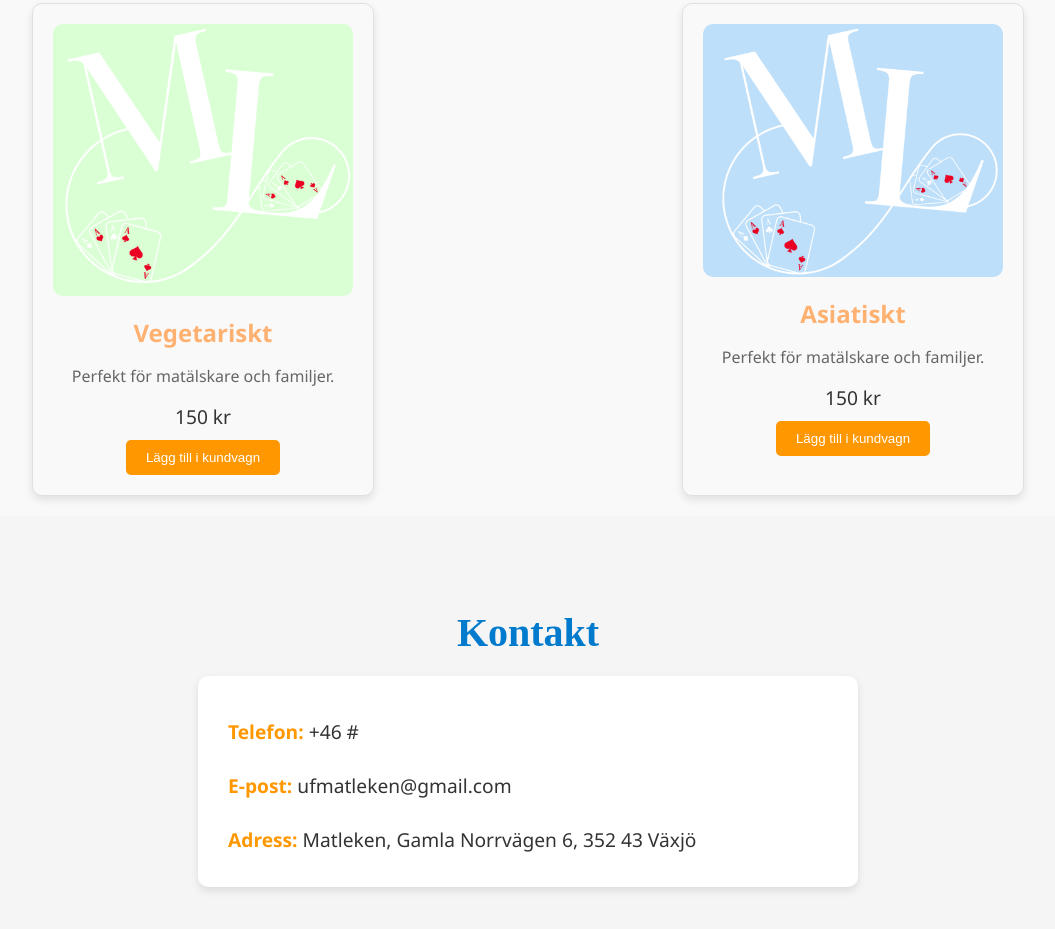
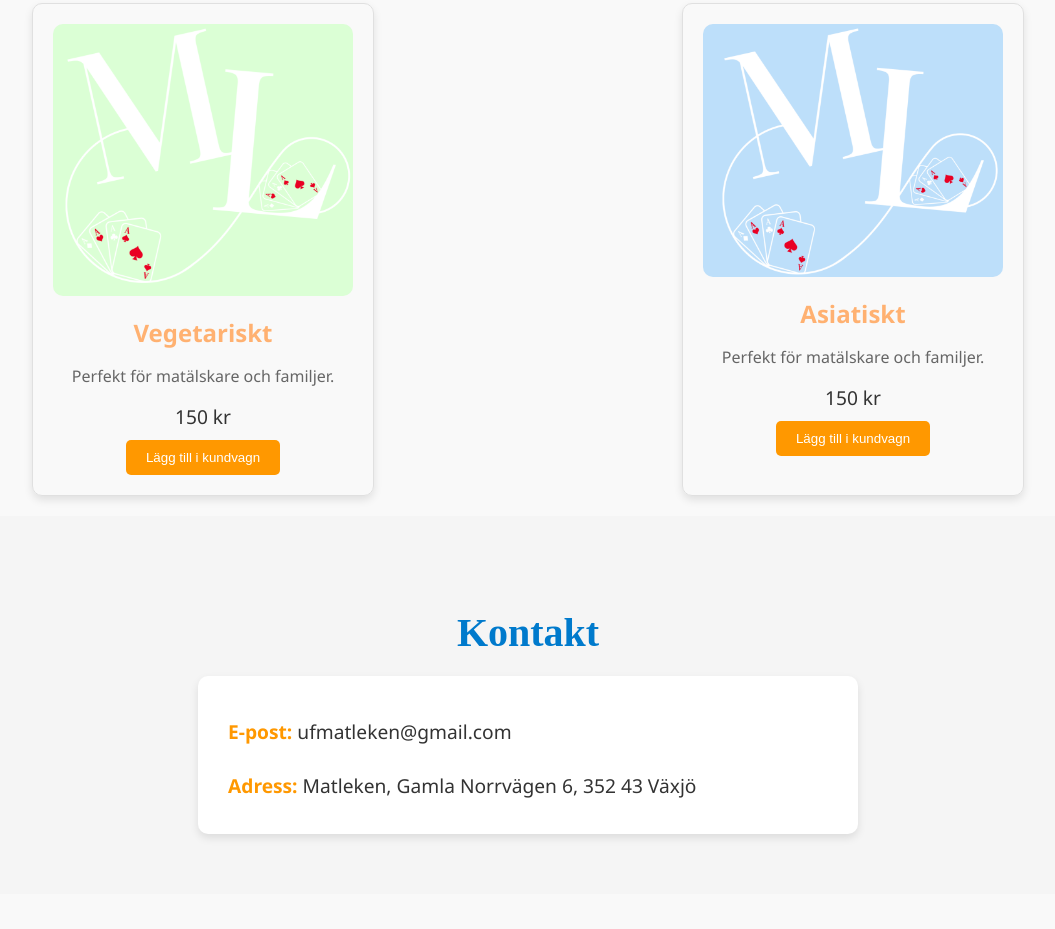
Before and after one commit to MatlekenUF/MatlekenUF, a plain HTML site: page index.html in a window 1280 px wide. Shown: the part 1632-2561 px from the top of the page, without its empty margins (112-1167 px from the left). After the commit the page ends 2526 px from the top, so only its background shows below. Drawn offline with Linux system fonts and the light colour scheme.

Commit message:
Update index.html

```diff
--- a/index.html
+++ b/index.html
@@ -154,7 +154,6 @@
         <div class="container">
             <h2>Kontakt</h2>
             <div class="contact-details">
-                <p><strong>Telefon:</strong> +46 #</p>
                 <p><strong>E-post:</strong> ufmatleken@gmail.com</p>
                 <p><strong>Adress:</strong> Matleken, Gamla Norrvägen 6, 352 43 Växjö</p>
             </div>
```
